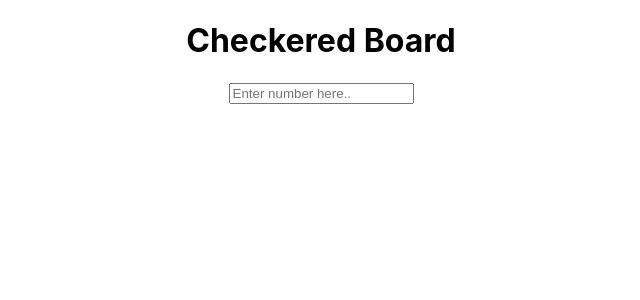
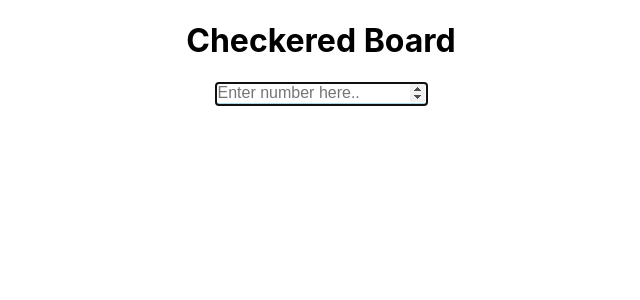
Before and after one commit to elliotkim916/checkeredboard, a React (Create React App) app: page / in a window 1280 px wide. Shown: the top 300 px of the page, without its empty margins (319-959 px from the left). Built offline with nearby package versions, Linux system fonts and the light colour scheme.

Commit message:
Updated css files to module css files, added ref on LandingPage

```diff
--- a/src/components/CheckerBoard/CheckerBoard.jsx
+++ b/src/components/CheckerBoard/CheckerBoard.jsx
@@ -1,6 +1,6 @@
 import React from 'react';
 import CheckerBoardCell from '../CheckerBoardCell/CheckerBoardCell';
-import './CheckerBoard.css';
+import styles from './CheckerBoard.module.css';
 
 const CheckerBoard = ({ boardSize }) => {
   if (boardSize) {
@@ -16,7 +16,7 @@ const CheckerBoard = ({ boardSize }) => {
 
     return (
       <div
-        className="container"
+        className={styles.container}
         style={{ width: boardSize * 102, height: boardSize * 102 }}
       >
         {checkerBoard}
--- a/src/components/CheckerBoardCell/CheckerBoardCell.jsx
+++ b/src/components/CheckerBoardCell/CheckerBoardCell.jsx
@@ -1,10 +1,10 @@
 import React from 'react';
-import './CheckerBoardCell.css';
+import styles from './CheckerBoardCell.module.css';
 
 const CheckerBoardCell = ({ row, column }) => {
   return (
     <div
-      className="cell"
+      className={styles.cell}
       style={{backgroundColor: (row + column) % 2 === 0 ? 'black' : 'white'}}
     >
     </div>
--- a/src/components/LandingPage/LandingPage.jsx
+++ b/src/components/LandingPage/LandingPage.jsx
@@ -1,8 +1,14 @@
-import React, { useState } from 'react';
+import React, { useState, useEffect, useRef } from 'react';
 import CheckerBoard from '../CheckerBoard/CheckerBoard';
+import styles from './LandingPage.module.css';
 
 const LandingPage = () => {
   const [boardSize, setBoardSize] = useState(0);
+  const numberInput = useRef();
+
+  useEffect(() => {
+    numberInput.current.focus();
+  }, []);
 
   return (
     <div>
@@ -11,6 +17,8 @@ const LandingPage = () => {
           type="number"
           placeholder="Enter number here.."
           onChange={e => setBoardSize(e.target.value)}
+          className={styles.numberInput}
+          ref={numberInput}
         />
       </form><br/><br/>
 
--- /dev/null
+++ b/src/components/LandingPage/LandingPage.module.css
@@ -0,0 +1,6 @@
+.numberInput {
+  border-radius: 0;
+  font-size: 1rem;
+  border-style: none;
+  border-bottom: 2px solid lightblue;
+}
```
Also changed, not shown: src/components/CheckerBoard/CheckerBoard.module.css (renamed from src/components/CheckerBoard/CheckerBoard.css), src/components/CheckerBoardCell/CheckerBoardCell.module.css (renamed from src/components/CheckerBoardCell/CheckerBoardCell.css).
